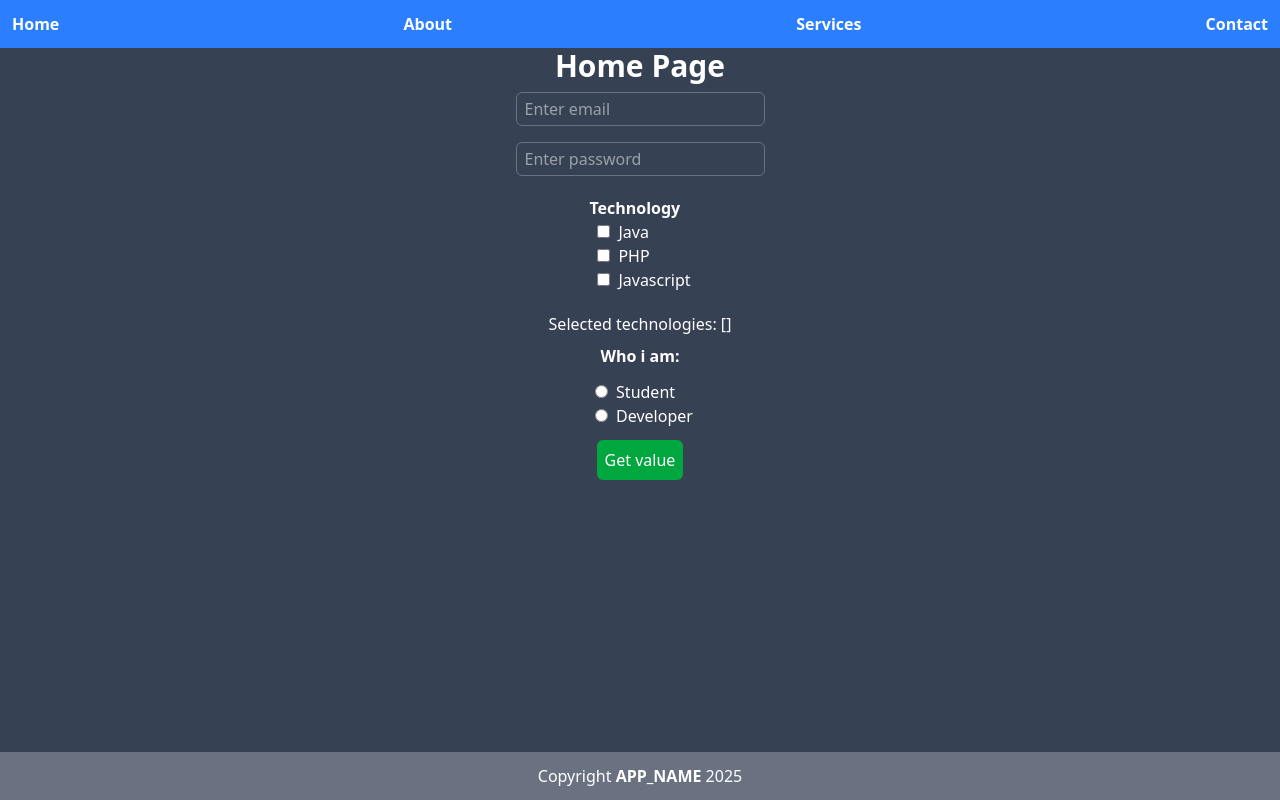
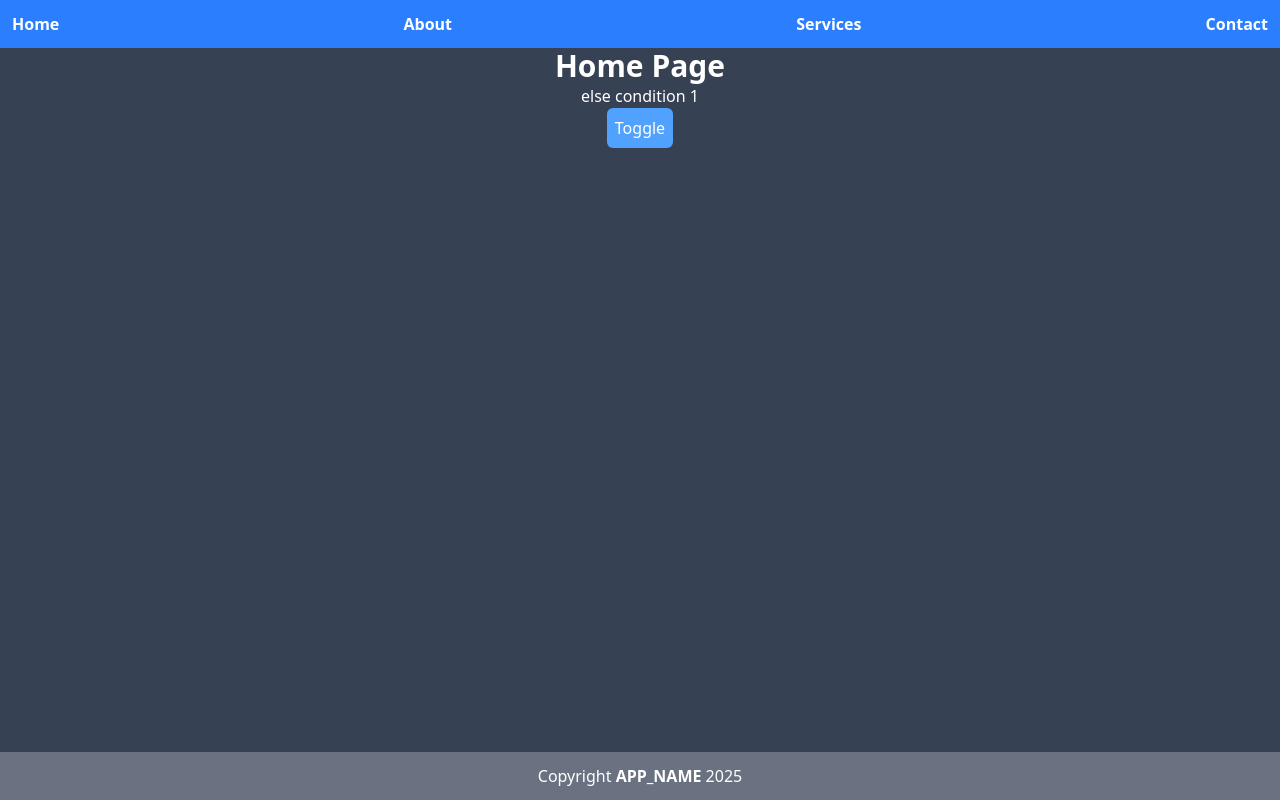
Before and after one commit to TechnicalSabir/vue-practice, a Vue app: page / in a window 1280 px wide. Built offline with nearby package versions, Linux system fonts and the light colour scheme.

Commit message:
PR-13: If else conditions - conditional rendering

```diff
--- a/src/views/Home.vue
+++ b/src/views/Home.vue
@@ -3,57 +3,18 @@ export default {
   name: "Home",
   data() {
     return {
-      // technology: ["PHP", "Java", "Javascript"],
-      technology: [],
-      user: "",
-    }
-  },
-  methods: {
-    getData() {
-      console.table(this.$data)
+      show: false,
     }
   }
 }
 </script>
 <template>
   <main class="flex justify-center items-center flex-col">
-    <h1 class="text-3xl font-bold" v-on:mouseenter="getConsole()">Home Page</h1>
-    <input type="text" placeholder="Enter email" class="border m-2 border-gray-500 rounded-md py-1 px-2"
-      v-model="email" />
-    <input type="text" placeholder="Enter password" class="border m-2 border-gray-500 rounded-md py-1 px-2"
-      v-model="password" />
+    <h1 class="text-3xl font-bold">Home Page</h1>
+    <h1 v-if="show">If condition 1</h1>
+    <h1 v-if="show">If condition 2</h1>
+    <h1 v-else>else condition 1</h1>
+    <button @click="show=!show" class="bg-blue-400 p-2 rounded-md cursor-pointer">Toggle</button>
 
-    <div class="my-3">
-      <h1 class="font-bold">Technology</h1>
-      <div class="form-control">
-        <input type="checkbox" class="cursor-pointer mx-2" id="javaLabel" value="Java" v-model="technology">
-        <label for="javaLabel" class="cursor-pointer">Java</label>
-      </div>
-      <div class="form-control">
-        <input type="checkbox" class="cursor-pointer mx-2" id="phpLabel" value="PHP" v-model="technology">
-        <label for="phpLabel" class="cursor-pointer">PHP</label>
-      </div>
-      <div class="form-control">
-        <input type="checkbox" class="cursor-pointer mx-2" id="NodejsLabel" value="Javascript" v-model="technology">
-        <label for="NodejsLabel" class="cursor-pointer">Javascript</label>
-      </div>
-    </div>
-    <div class="my-2">
-      <span>Selected technologies: {{ technology }}</span>
-    </div>
-
-    <h2 class="font-bold">Who i am: {{ user }}</h2>
-    <div class="my-3">
-      <div class="form-control">
-        <input type="radio" class="cursor-pointer mx-2" name="user" id="studentLabel" value="Student" v-model="user">
-        <label for="studentLabel" class="cursor-pointer">Student</label>
-      </div>
-      <div class="form-control">
-        <input type="radio" class="cursor-pointer mx-2" name="user" id="developerLabel" value="Developer"
-          v-model="user">
-        <label for="developerLabel" class="cursor-pointer">Developer</label>
-      </div>
-    </div>
-    <button type="button" class="bg-green-600 p-2 rounded-md cursor-pointer" @click="getData()">Get value</button>
   </main>
 </template>
```
